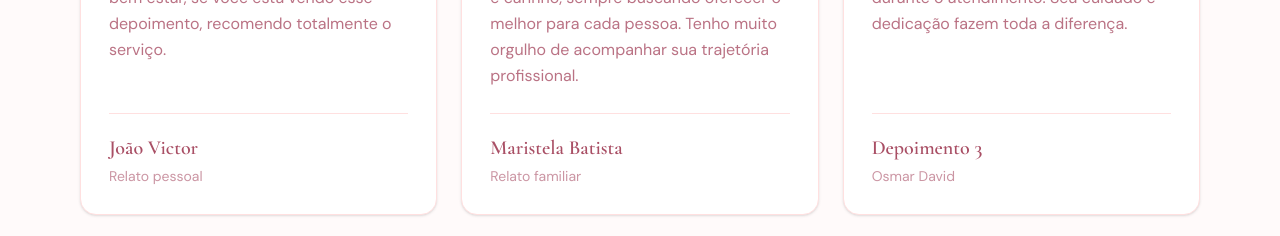
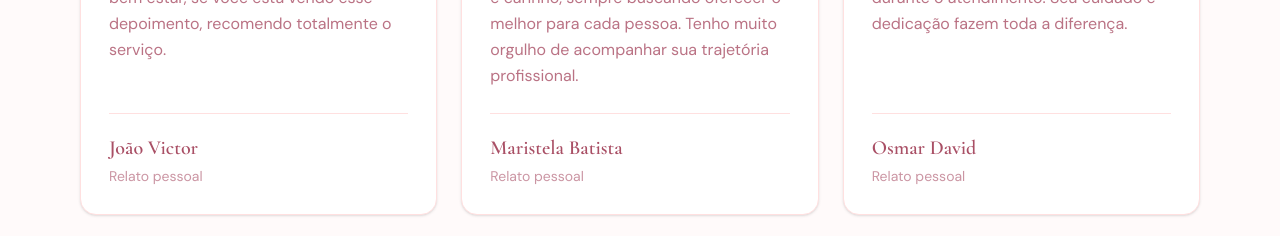
Before and after one commit to Jbsam159/Site-Institucional-Maira-Fisioterapeuta, a Next.js app: page / in a window 1280 px wide. Shown: the part 4380-4616 px from the top of the page. Built offline with nearby package versions, Linux system fonts and the light colour scheme.

Commit message:
alteracoes

```diff
--- a/src/components/sections/testimonials-section.tsx
+++ b/src/components/sections/testimonials-section.tsx
@@ -14,12 +14,12 @@ const TESTIMONIALS = [
   },
   {
     name: 'Maristela Batista',
-    relationship: 'Relato familiar',
+    relationship: 'Relato pessoal',
     text: 'O trabalho da Maíra demonstra muita dedicação e responsabilidade. Ela realiza seus atendimentos com atenção e carinho, sempre buscando oferecer o melhor para cada pessoa. Tenho muito orgulho de acompanhar sua trajetória profissional.',
   },
   {
-    name: 'Depoimento 3',
-    relationship: 'Osmar David',
+    name: 'Osmar David',
+    relationship: 'Relato pessoal',
     text: 'A Maíra tem um jeito muito especial de cuidar das pessoas. É atenciosa, carinhosa e transmite confiança durante o atendimento. Seu cuidado e dedicação fazem toda a diferença.',
   },
 ];
```
Also changed, not shown: 1 other file (tests, documents, lock files or other folders).
